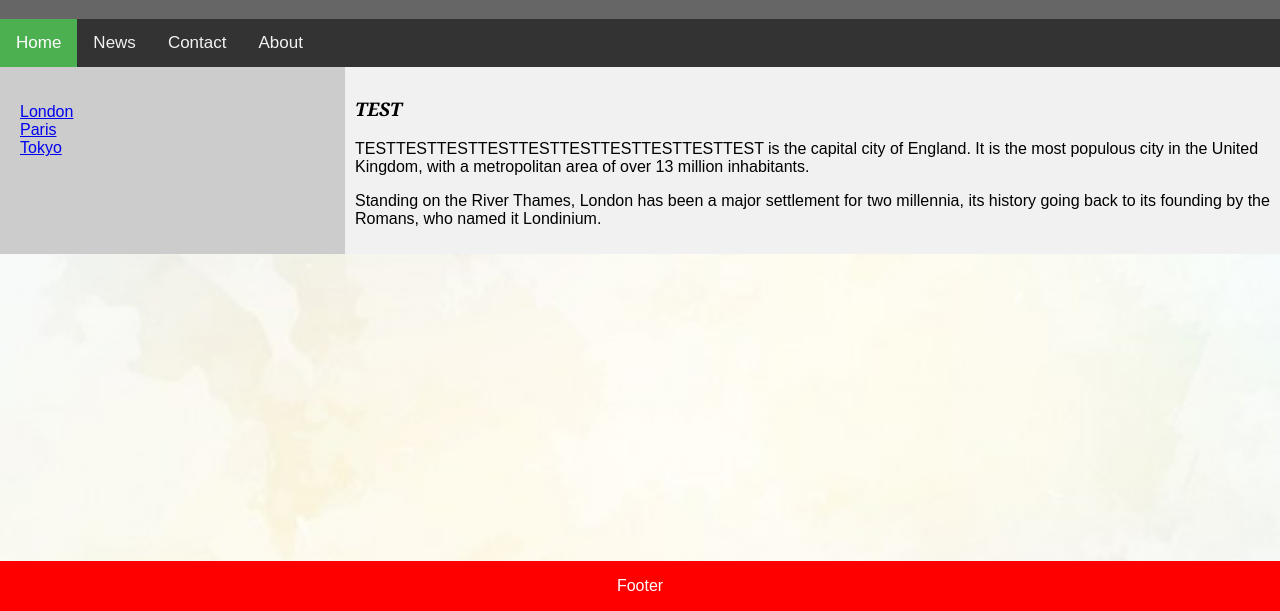
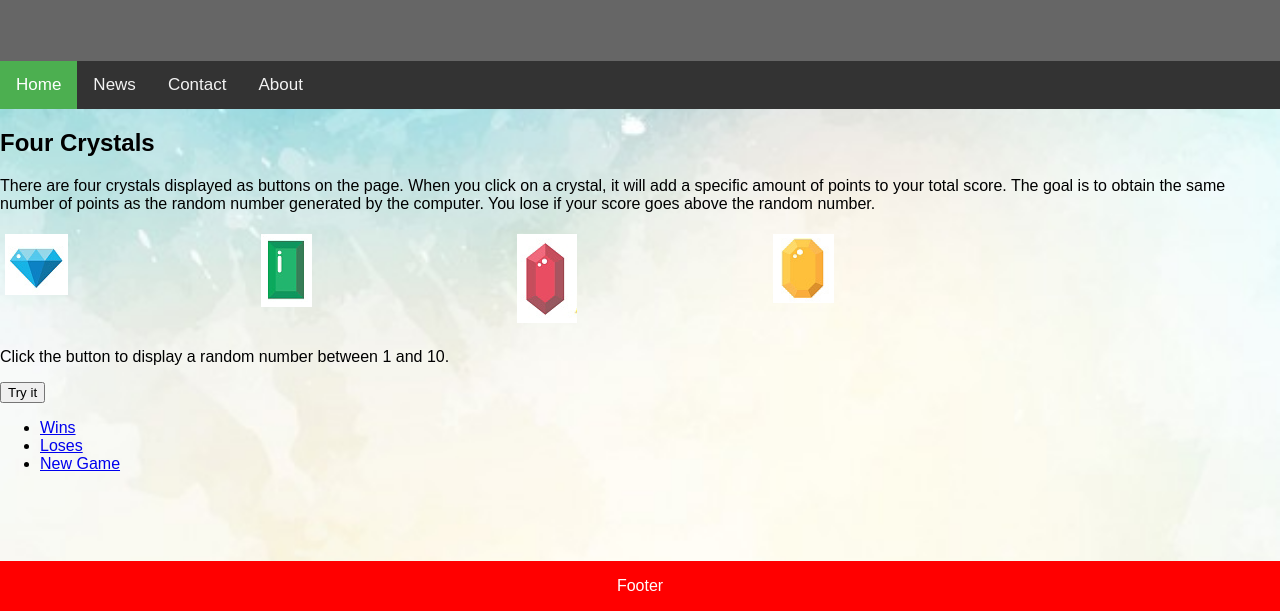
Before and after one commit to tianalaurence1/unit-4-game, a plain HTML site: page index.html in a window 1280 px wide. Shown: the part 189-800 px from the top of the page. Drawn offline with nearby package versions, Linux system fonts and the light colour scheme.

Commit message:
random num gen test 1

```diff
--- a/assets/javascript/game.js
+++ b/assets/javascript/game.js
@@ -0,0 +1,36 @@
+
+
+function myFunction() {
+    var x = Math.floor((Math.random() * 16) + 4);
+    document.getElementById("random").innerHTML = x;
+}
+
+
+function myFunction2() {
+    var x = Math.floor((Math.random() * 4) + 1);
+    document.getElementById("blue").innerHTML = x;
+}
+
+
+function myFunction3() {
+    var x = Math.floor((Math.random() * 4) + 1);
+    document.getElementById("green").innerHTML = x;
+}
+
+
+function myFunction4() {
+    var x = Math.floor((Math.random() * 4) + 1);
+    document.getElementById("red").innerHTML = x;
+}
+
+document.getElementById("yellow").addEventListener("click", myFunction5);
+
+function myFunction5() {
+    var x = Math.floor((Math.random() * 4) + 1);
+    document.getElementById("yellow").innerHTML = x;
+    console.log()
+}
+
+$( "p" ).click(function() {
+    console.log( "You clicked a paragraph!" );
+});
--- a/index.html
+++ b/index.html
@@ -6,13 +6,15 @@
     <meta name="viewport" content="width=device-width, initial-scale=1.0">
     <meta http-equiv="X-UA-Compatible" content="ie=edge">
     <link rel="stylesheet" type="text/css" href="style.css">
+    <script src="https://ajax.googleapis.com/ajax/libs/jquery/1.8.3/jquery.min.js"></script>
+    <script src="http://code.jquery.com/ui/1.9.2/jquery-ui.js"></script>
     <title>Game</title>
 
 </head>
 
 <body>
     <header>
-        <h2>Cities</h2>
+        <h1>Games</h1>
     </header>
     <div class="topnav">
         <a class="active" href="#home">Home</a>
@@ -21,23 +23,54 @@
         <a href="#about">About</a>
     </div>
 
-    <section>
-        <nav>
+
+
+    <div>
+
+        <h2>Four Crystals</h2>
+
+        <p>There are four crystals displayed as buttons on the page. When you click on a crystal, it will add a
+            specific amount of points to your total score. The goal is to obtain the same number of points as the
+            random number generated by the computer. You lose if your score goes above the random number.</p>
+    </div>
+
+
+
+    <div class="row">
+        <div class="column">
+            <img id="blue" src="assets/images/blue.png" alt="blue">
+        </div>
+        <div class="column">
+            <img id="green" src="assets/images/green.png" alt="green">
+        </div>
+        <div class="column">
+            <img id="red" src="assets/images/red.png" alt="red">
+        </div>
+        <div class="column">
+            <img src="assets/images/yellow.png" alt="yellow" id="yellow">
+
+
+        </div>
+    </div>
+
+    <div>
+        <p>Click the button to display a random number between 1 and 10.</p>
+
+        <button onclick="myFunction()">Try it</button>
+
+        <p id="random"></p>
+
+    </div>
+
+
+    <div>
         <ul>
-                <li><a href="#">London</a></li>
-                <li><a href="#">Paris</a></li>
-                <li><a href="#">Tokyo</a></li>
+            <li><a href="#">Wins</a></li>
+            <li><a href="#">Loses</a></li>
+            <li><a href="#">New Game</a></li>
         </ul>
-        </nav>
+    </div>
 
-        <article>
-            <h1>TEST</h1>
-            <p>TESTTESTTESTTESTTESTTESTTESTTESTTESTTEST is the capital city of England. It is the most populous city in
-                the United Kingdom, with a metropolitan area of over 13 million inhabitants.</p>
-            <p>Standing on the River Thames, London has been a major settlement for two millennia, its history going
-                back to its founding by the Romans, who named it Londinium.</p>
-        </article>
-    </section>
 
     <footer>
         <p>Footer</p>
@@ -45,6 +78,9 @@
 
     <script src="assets/javascript/game.js"></script>
 
+
+
+
 </body>
 
 </html>
--- a/style.css
+++ b/style.css
@@ -83,6 +83,18 @@ article {
   background-color: #f1f1f1;
   padding: 10px;
 }
+.column {
+  float: left;
+  width: 20%;
+  padding: 5px;
+}
+
+/* Clear floats after image containers */
+.row::after {
+  content: "";
+  clear: both;
+  display: table;
+}
 
 footer {
   position: fixed;
```
Also changed, not shown: assets/images/blue.png (added), assets/images/green.png (added), assets/images/red.png (added), assets/images/yellow.png (added), 2 other files. Lines whose indentation alone changed are shown as unchanged.
